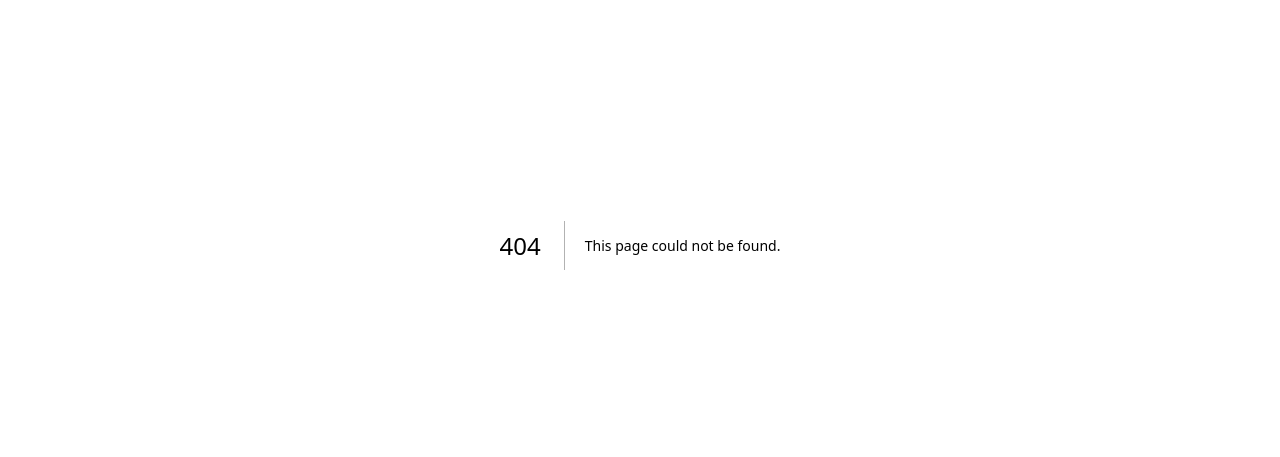
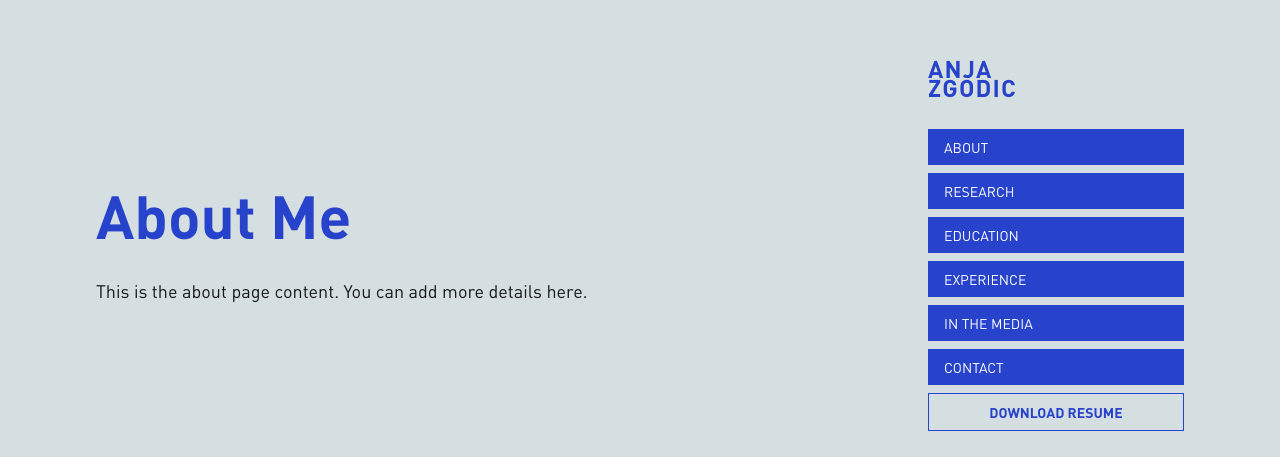
Before and after one commit to Genoux/anja-zgodic-website, a Next.js app: page /about in a window 1280 px wide. Before the commit this address had no page. Shown: the part 155-612 px from the top of the page. Built offline with nearby package versions, Linux system fonts and the light colour scheme.

Commit message:
Split section for constant right menu

```diff
--- /dev/null
+++ b/src/app/_components/LayoutClient.tsx
@@ -0,0 +1,27 @@
+'use client'
+
+import { usePathname } from 'next/navigation';
+import NavigationBar from './NavigationBar';
+
+export default function LayoutClient({
+  children,
+}: {
+  children: React.ReactNode
+}) {
+  const pathname = usePathname();
+  const isHomePage = pathname === '/';
+
+  return (
+    <div className="flex px-24 justify-between items-center h-screen w-full max-w-[1440px] mx-auto">
+      <main className="flex-1">{children}</main>
+      <div className="flex flex-col">
+        {!isHomePage && (
+          <h1 className="text-primary text-[24px] font-bold -tracking-tighter leading-[80%] mb-8">
+            ANJA<br />ZGODIC
+          </h1>
+        )}
+        <NavigationBar />
+      </div>
+    </div>
+  );
+}
--- /dev/null
+++ b/src/app/_components/NavigationBar.tsx
@@ -0,0 +1,25 @@
+import Link from 'next/link';
+
+const NavigationBar = () => {
+  return (
+    <nav className="flex flex-col space-y-2">
+      {['ABOUT', 'RESEARCH', 'EDUCATION', 'EXPERIENCE', 'IN THE MEDIA', 'CONTACT'].map((item) => (
+        <Link
+          key={item}
+          href={`/${item.toLowerCase().replace(/ /g, '-')}`}
+          className="bg-primary text-white text-sm py-2 px-4 w-full md:w-64 text-left"
+        >
+          {item}
+        </Link>
+      ))}
+      <Link
+        href="/resume.pdf"
+        className="border border-primary text-primary py-2 px-4 text-sm w-full md:w-64 text-center font-bold"
+      >
+        DOWNLOAD RESUME
+      </Link>
+    </nav>
+  );
+};
+
+export default NavigationBar;
--- /dev/null
+++ b/src/app/about/page.tsx
@@ -0,0 +1,10 @@
+export default function About() {
+  return (
+    <div className="flex flex-col items-start justify-center">
+      <h1 className="text-primary text-6xl font-bold mb-8">About Me</h1>
+      <p className="text-lg">
+        This is the about page content. You can add more details here.
+      </p>
+    </div>
+  );
+}
--- a/src/app/layout.tsx
+++ b/src/app/layout.tsx
@@ -1,34 +1,17 @@
-import type { Metadata } from "next";
-import localFont from "next/font/local";
-import "./globals.css";
-
-const geistSans = localFont({
-  src: "./fonts/GeistVF.woff",
-  variable: "--font-geist-sans",
-  weight: "100 900",
-});
-const geistMono = localFont({
-  src: "./fonts/GeistMonoVF.woff",
-  variable: "--font-geist-mono",
-  weight: "100 900",
-});
-
-export const metadata: Metadata = {
-  title: "Create Next App",
-  description: "Generated by create next app",
-};
+import LayoutClient from '@/app/_components/LayoutClient';
+import './globals.css';
 
 export default function RootLayout({
   children,
-}: Readonly<{
-  children: React.ReactNode;
-}>) {
+}: {
+  children: React.ReactNode
+}) {
   return (
     <html lang="en">
-      <body
-        className={`${geistSans.variable} ${geistMono.variable} antialiased`}
-      >
-        {children}
+      <body>
+        <LayoutClient>
+          {children}
+        </LayoutClient>
       </body>
     </html>
   );
--- a/src/app/page.tsx
+++ b/src/app/page.tsx
@@ -2,7 +2,6 @@ import Link from 'next/link';
 import Image from 'next/image';
 
 export default function Home() {
-
   const socialLinks = [
     {
       href: "https://linkedin.com",
@@ -22,8 +21,6 @@ export default function Home() {
   ];
 
   return (
-    <div className="h-screen bg-background flex flex-col justify-between">
-      <main className="flex px-24 justify-between items-center h-screen w-full max-w-[1440px] mx-auto">
     <div className="flex flex-col items-start justify-center gap-12">
       <h1 className="text-primary text-[200px] font-bold -tracking-thighter leading-[80%]">
         ANJA<br />ZGODIC
@@ -42,25 +39,5 @@ export default function Home() {
         ))}
       </div>
     </div>
-
-        <nav className="flex flex-col space-y-2">
-          {['ABOUT', 'RESEARCH', 'EDUCATION', 'EXPERIENCE', 'IN THE MEDIA', 'CONTACT'].map((item) => (
-            <Link
-              key={item}
-              href={`/${item.toLowerCase().replace(/ /g, '-')}`}
-              className="bg-primary text-white text-sm py-2 px-4 w-full md:w-64 text-left"
-            >
-              {item}
-            </Link>
-          ))}
-          <Link
-            href="/resume.pdf"
-            className="border border-primary text-primary py-2 px-4 text-sm w-full md:w-64 text-center font-bold"
-          >
-            DOWNLOAD RESUME
-          </Link>
-        </nav>
-      </main>
-    </div>
   );
 }
```
Also changed, not shown: src/app/education/page.tsx (added). Lines whose indentation alone changed are shown as unchanged.
